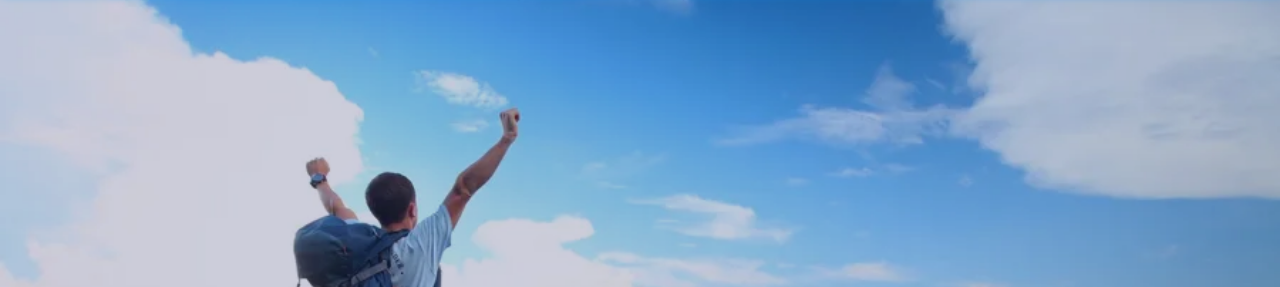
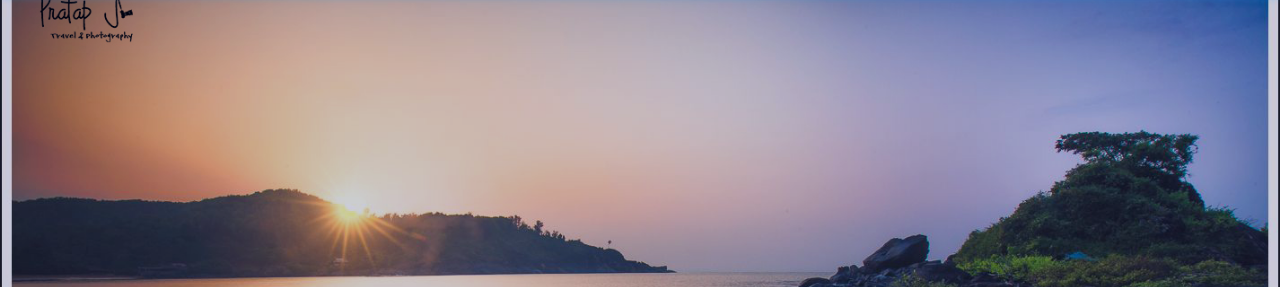
Before and after one commit to Nitchaya-Reddy/My-Travel-Friend-1, a plain HTML site: page Gokarna/gokarna-index.html in a window 1280 px wide. Shown: the part 100-387 px from the top of the page. Drawn offline with nearby package versions, Linux system fonts and the light colour scheme.

Commit message:
Update gokarna-style.css

```diff
--- a/Gokarna/gokarna-style.css
+++ b/Gokarna/gokarna-style.css
@@ -170,7 +170,7 @@ ul.menu {
   }
 /*=============================Banner=============================*/
 .banner {
-    background-image: url("../bg.jpg");
+    background-image: url("/Gokharna.jpg");
     background-size: cover;
     background-repeat: no-repeat;
     background-position: center;
```
